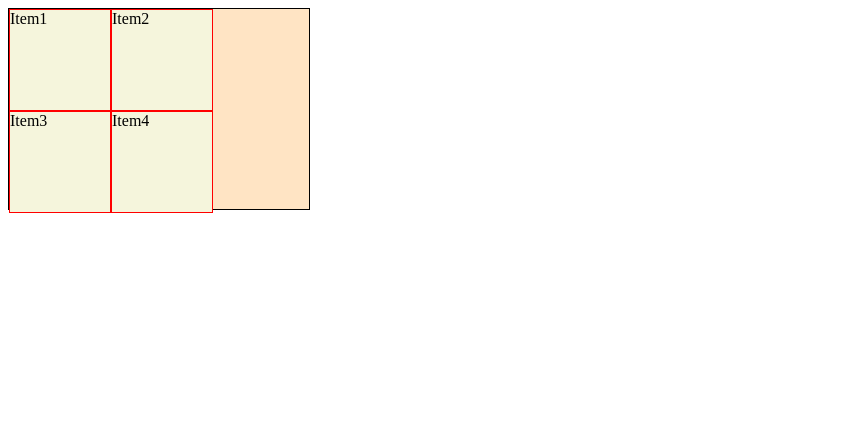
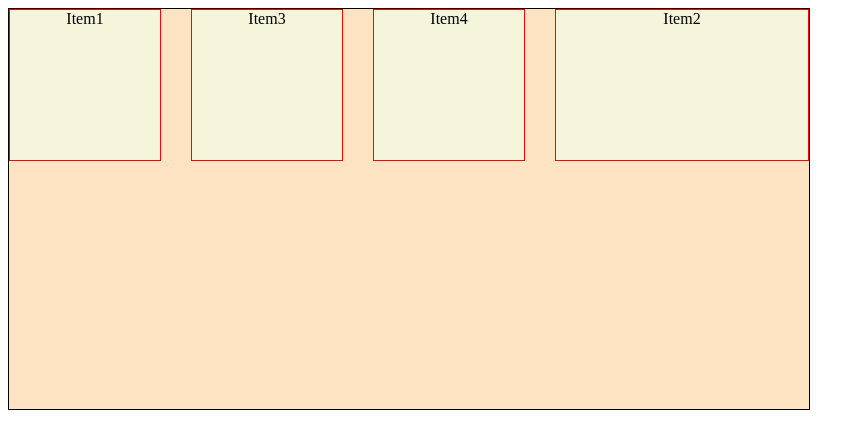
Before and after one commit to aansh4993-a11y/HTML-AIML1, a plain HTML site: page prg_1A.html in a window 1280 px wide. Shown: the whole page, without its empty margins (0-865 px from the left). Drawn offline with Linux system fonts and the light colour scheme.

Commit message:
added changes

```diff
--- a/prg_1A.html
+++ b/prg_1A.html
@@ -9,7 +9,7 @@
 <body>
     <div class="container">
         <div class="item">Item1</div>
-        <div class="item">Item2</div>
+        <div class="item item-2">Item2</div>
         <div class="item">Item3</div>
         <div class="item">Item4</div>
     </div>
--- a/prg_4.css
+++ b/prg_4.css
@@ -1,18 +1,71 @@
 .container{
      display: flex;
-     height: 200px;
-     width: 300px;
+     height: 400px;
+     width: 800px;
      border: 1px solid black;
      background-color: bisque;
-     /*flex-direction: row;*/
+    /*flexdirection: row;*/
      flex-wrap: wrap;
-    /*flex-flow: column;*/
+    /*flex-flow: row ;*/
+     /*justify-content: center;*/
+     /*justify-content:  space-between;*/
+     /*justify-content: flex-end;*/
+     /*justify-content: flex-start;*/
+     /*justify-content: space-evenly;*/
+     /*justify-content: space-around;*/
+     /*align-items: baseline;*/
+      /*align-items-start;*/
+      /*align-content: flex-start;*/
+      /*align-content: flex-end;*/
+     /*align-content:center;*/
+   gap:30px;
+
 
 }
 
 .item{
-    height: 100px;
-    width: 100px;
+    height: 150px;
+    width: 150px;
     border: 1px solid red;
     background-color: beige;
+    text-align: center;
 }
+
+.item-2{
+    order:2;
+    flex-grow: 1;
+    /*flex-shrink: 2;*/
+}
+
+/*
+
+justify content:
+flex-start
+flex-end
+center
+space-between
+spcae-around
+space evenly
+
+align items:
+flex start
+flex end
+center
+strech
+baseline
+
+align-content:
+flex-start
+flex-end
+center
+space-between
+spcae-around
+space evenly
+
+gap:10px
+gap:30px
+gap: 10px 30px
+
+Child properties:
+order
+*/
```
Also changed, not shown: prg_3.html (added, +11 -0 lines).
